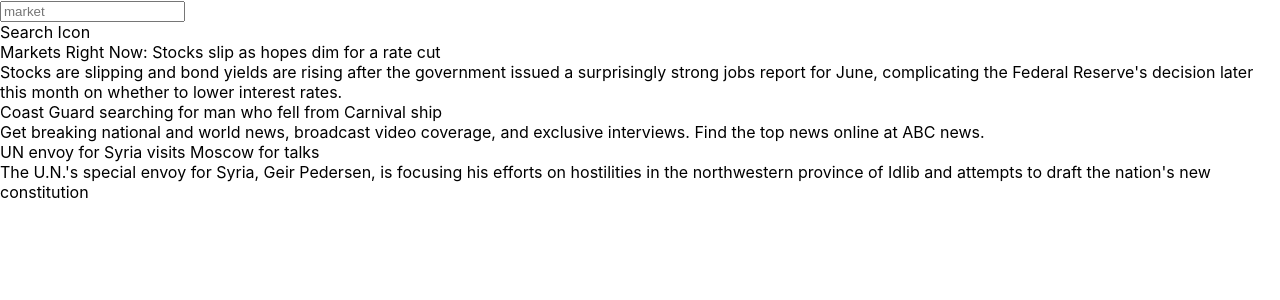
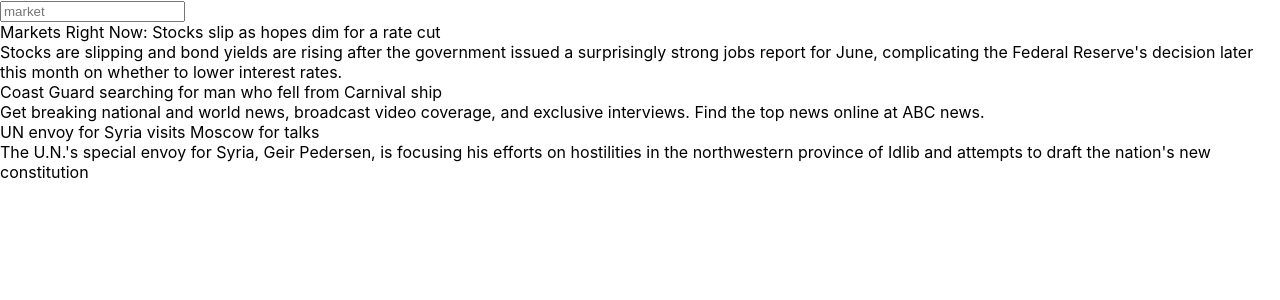
Before and after one commit to aanndch/News-App, a React (Create React App) app: page /news/abc-news in a window 1280 px wide. Shown: the top 300 px of the page. Built offline with nearby package versions, Linux system fonts and the light colour scheme.

Commit message:
Minor changes to routing

```diff
--- a/src/App.js
+++ b/src/App.js
@@ -8,8 +8,10 @@ function App() {
   return (
     <Router>
       <div className="App">
-        <Route path="/" exact component={ChannelList}/>
-        <Route path="/news/:id" render={props => <ChannelNews {...props} />}/>
+        <Switch>
+          <Route path="/" exact component={ChannelList}/>
+          <Route path="/news/:id" render={props => <ChannelNews {...props} />}/>
+        </Switch>
       </div>
     </Router>
   );
--- a/src/components/ChannelNews.js
+++ b/src/components/ChannelNews.js
@@ -79,7 +79,7 @@ export default class ChannelNews extends Component {
             articles = <div>Loading...</div>
         } else {
             articles = this.state.articles.map((article, i) => {
-                return (<div key={i}>
+                return (<div key={i} className="article-card">
                             <div>{article.title}</div>
                             <div>{article.description}</div>
                         </div>);
@@ -90,7 +90,7 @@ export default class ChannelNews extends Component {
             <div>
                 <div>
                     <input type='text' name='channelSearch' placeholder='market' maxLength='30'></input>
-                    <div>Search Icon</div>
+                    {/* <div>Search Icon</div>  */}
                 </div>
                 {articles}
             </div>
```
